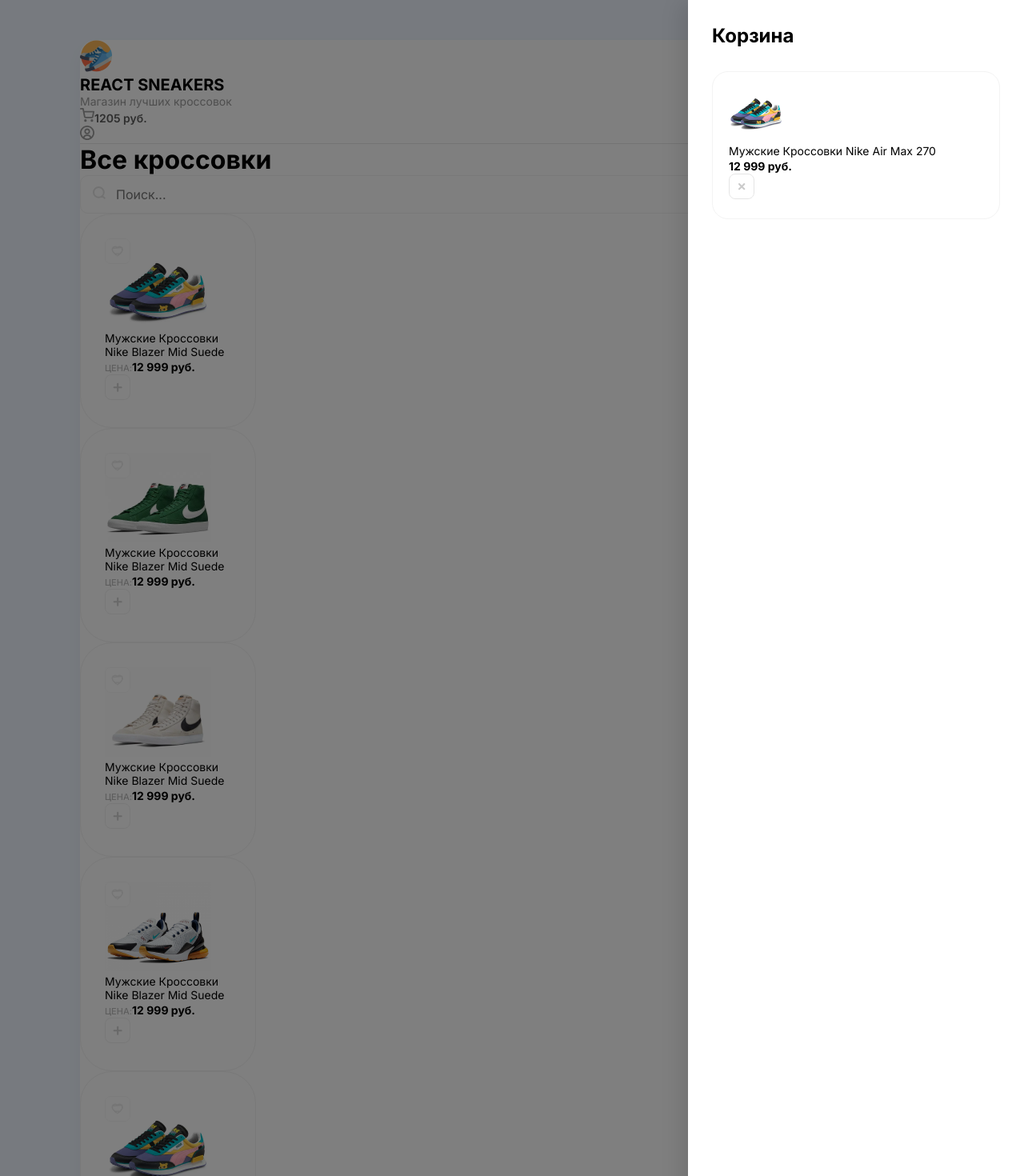
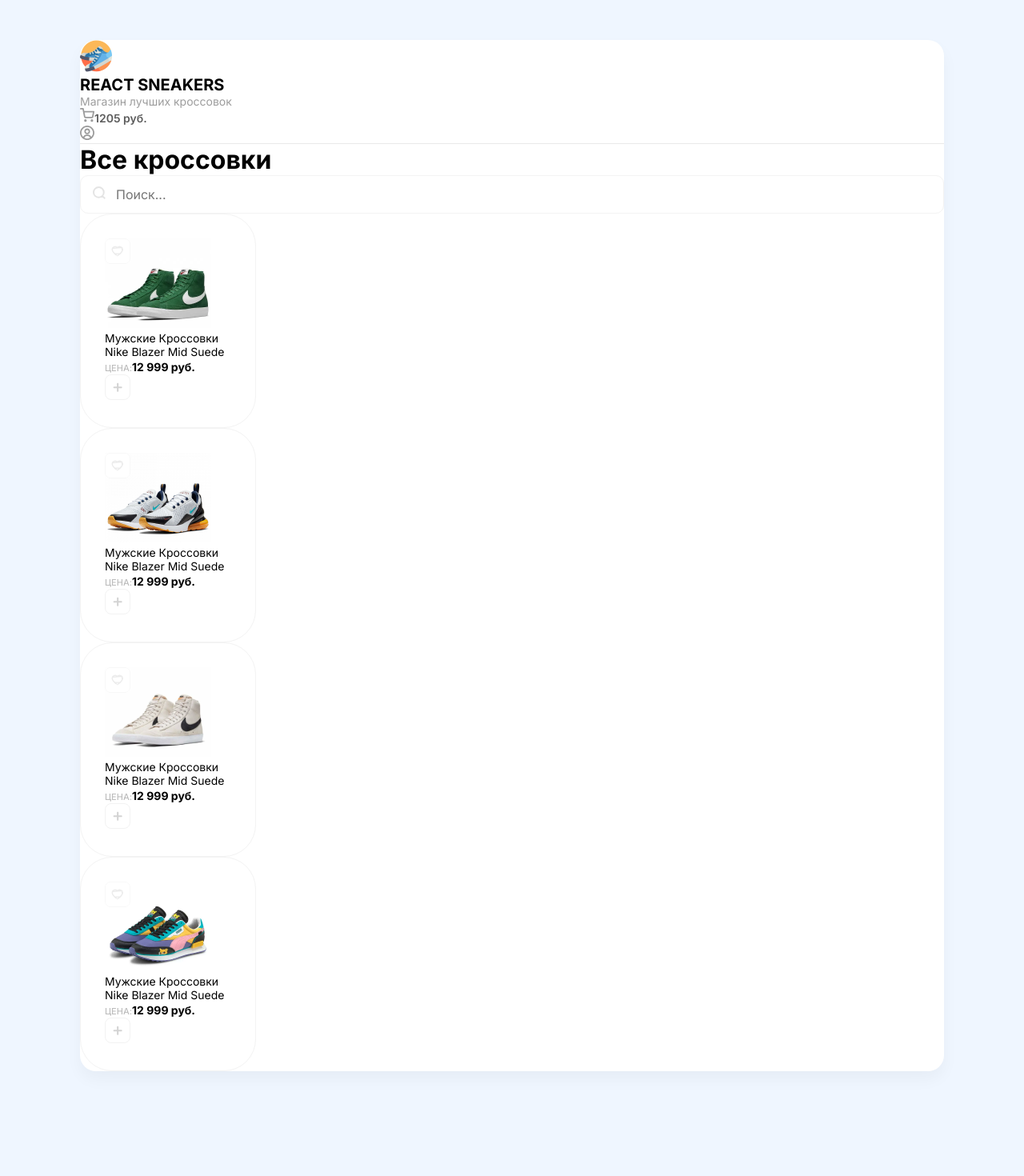
Before and after one commit to Behruz746/React-SNEAKERS, a React (Vite) app: page / in a window 1280 px wide. Shown: the top 1470 px of the page at 80% size. After the commit the page ends 1389 px from the top, so only its background shows below. Built offline with nearby package versions, Linux system fonts and the light colour scheme.

Commit message:
lessin 02 commit added new components

```diff
--- a/src/App.jsx
+++ b/src/App.jsx
@@ -1,78 +1,16 @@
 // Components
+import Drawer from "./components/Drawer";
+import Header from "./components/Header";
 import Cards from "./components/Cards";
 
 // Images
-import {
-  logo01,
-  korzinka,
-  user,
-  search,
-  shoes01,
-  remove_btn,
-} from "./assets/index.js";
+import { search } from "./assets/index.js";
 
 function App() {
-  let fullHeightW = window.outerHeight + window.innerHeight;
-
   return (
     <div className="wrapper clear">
-      <div className="overlay" style={{ height: `${fullHeightW}px` }}>
-        <div className="drawer__block">
-          <h2>Корзина</h2>
-
-          <div className="cart__item d-flex align-center mb-20">
-            <div
-              style={{ backgroundImage: `url(${shoes01})` }}
-              className="cart__item-img"
-            ></div>
-
-            <div className="mr-20 flex">
-              <p className="mb-5">Мужские Кроссовки Nike Air Max 270</p>
-              <b>12 999 руб.</b>
-            </div>
-
-            <img
-              width={32}
-              height={32}
-              src={remove_btn}
-              alt="Remove btn"
-              className="remove__btn"
-            />
-          </div>
-        </div>
-      </div>
-
-      <header className="d-flex justify-between align-center p-45">
-        <div className="header__left d-flex align-center">
-          <img
-            width={40}
-            height={40}
-            src={logo01}
-            alt="logo"
-            className="mr-15"
-          />
-          <div className="header__info">
-            <h3 className="header__title">REACT SNEAKERS</h3>
-            <p className="header__text">Магазин лучших кроссовок</p>
-          </div>
-        </div>
-
-        <ul className="header__right d-flex align-center">
-          <li className="mr-30 d-flex align-center">
-            <img
-              width={18}
-              height={18}
-              src={korzinka}
-              alt="cor logo"
-              className="mr-5"
-            />
-            <span>1205 руб.</span>
-          </li>
-          <li>
-            <img width={18} height={18} src={user} alt="user logo" />
-          </li>
-        </ul>
-      </header>
+      <Drawer />
+      <Header />
 
       <div className="content p-45">
         <div className="d-flex justify-between align-center mb-40">
--- a/src/assets/index.js
+++ b/src/assets/index.js
@@ -6,6 +6,7 @@
 import heart from './svg/heart.svg';
 import heart_active from './svg/heart-active.svg';
 import remove_btn from './svg/remove-btn.svg';
+import arrow from './svg/arrow.svg';
 
 import shoes01 from './png/shoes01.png';
 import shoes02 from './png/shoes02.png';
@@ -20,6 +21,7 @@
     heart,
     heart_active,
     remove_btn,
+    arrow,
     search,
     shoes01,
     shoes02,
--- a/src/components/Cards.jsx
+++ b/src/components/Cards.jsx
@@ -4,7 +4,7 @@
 import { plusIcon, heart, heart_active } from "../assets/index.js";
 
 // card Data
-import cardsObj from "../constants/index.js";
+import cardsObj from "../constants/dataObj.js";
 
 function Cards() {
   return (
@@ -12,16 +12,14 @@
       {cardsObj.map((data) => {
         return (
           <div className="card" key={uuidv4()}>
-
             <div className="favorite">
               <img src={heart} alt="heart" />
             </div>
-
             <img width={133} height={112} src={data.image} alt="Shoes image" />
             <h5>{data.title}</h5>
             <div className="d-flex justify-between align-center">
               <div className="d-flex flex-column mt-15">
-                <span>Цена:</span>
+                <span>{data.price}</span>
                 <b>12 999 руб.</b>
               </div>
               <button className="card__btn">
--- /dev/null
+++ b/src/components/Drawer.jsx
@@ -0,0 +1,103 @@
+import { remove_btn, shoes01, arrow } from '../assets/index';
+
+function Drawer() {
+  return (
+    <>
+      <div style={{ display: "none" }} className="overlay">
+        <div className="drawer__block">
+          <h2 className="d-flex justify-between">
+            Корзина
+            <img
+              width={32}
+              height={32}
+              src={remove_btn}
+              alt="Remove btn"
+              className="cu-p"
+            />
+          </h2>
+
+          <div className="items">
+            <div className="cart__item d-flex align-center mb-20">
+              <div
+                style={{ backgroundImage: `url(${shoes01})` }}
+                className="cart__item-img"
+              ></div>
+
+              <div className="mr-20 flex">
+                <p className="mb-5">Мужские Кроссовки Nike Air Max 270</p>
+                <b>12 999 руб.</b>
+              </div>
+
+              <img
+                width={32}
+                height={32}
+                src={remove_btn}
+                alt="Remove btn"
+                className="remove__btn"
+              />
+            </div>
+            <div className="cart__item d-flex align-center mb-20">
+              <div
+                style={{ backgroundImage: `url(${shoes01})` }}
+                className="cart__item-img"
+              ></div>
+
+              <div className="mr-20 flex">
+                <p className="mb-5">Мужские Кроссовки Nike Air Max 270</p>
+                <b>12 999 руб.</b>
+              </div>
+
+              <img
+                width={32}
+                height={32}
+                src={remove_btn}
+                alt="Remove btn"
+                className="remove__btn"
+              />
+            </div>
+            <div className="cart__item d-flex align-center mb-20">
+              <div
+                style={{ backgroundImage: `url(${shoes01})` }}
+                className="cart__item-img"
+              ></div>
+
+              <div className="mr-20 flex">
+                <p className="mb-5">Мужские Кроссовки Nike Air Max 270</p>
+                <b>12 999 руб.</b>
+              </div>
+
+              <img
+                width={32}
+                height={32}
+                src={remove_btn}
+                alt="Remove btn"
+                className="remove__btn"
+              />
+            </div>
+          </div>
+
+          <div className="cartTotal__block">
+            <ul>
+              <li>
+                <span>Итого:</span>
+                <div></div>
+                <b>21 498 руб.</b>
+              </li>
+              <li>
+                <span>Налог 5%:</span>
+                <div></div>
+                <b>1074 руб.</b>
+              </li>
+            </ul>
+            <button className="greenBtn">
+              Оформить заказ
+              <img src={arrow} alt="Arrow" />
+            </button>
+          </div>
+        </div>
+      </div>
+    </>
+  );
+}
+
+export default Drawer;
--- /dev/null
+++ b/src/components/Header.jsx
@@ -0,0 +1,41 @@
+import { logo01, korzinka, user } from '../assets/index';
+
+function Header() {
+  return (
+    <>
+      <header className="d-flex justify-between align-center p-45">
+        <div className="header__left d-flex align-center">
+          <img
+            width={40}
+            height={40}
+            src={logo01}
+            alt="logo"
+            className="mr-15"
+          />
+          <div className="header__info">
+            <h3 className="header__title">REACT SNEAKERS</h3>
+            <p className="header__text">Магазин лучших кроссовок</p>
+          </div>
+        </div>
+
+        <ul className="header__right d-flex align-center">
+          <li className="mr-30 d-flex align-center">
+            <img
+              width={18}
+              height={18}
+              src={korzinka}
+              alt="cor logo"
+              className="mr-5"
+            />
+            <span>1205 руб.</span>
+          </li>
+          <li>
+            <img width={18} height={18} src={user} alt="user logo" />
+          </li>
+        </ul>
+      </header>
+    </>
+  );
+}
+
+export default Header;
--- /dev/null
+++ b/src/constants/dataObj.js
@@ -0,0 +1,27 @@
+import { shoes01, shoes02, shoes03, shoes04 } from "../assets/index";
+let price = "ЦЕНА:";
+
+const cardsObj = [
+  {
+    title: "Мужские Кроссовки Nike Blazer Mid Suede",
+    image: shoes02,
+    price: price,
+  },
+  {
+    title: "Мужские Кроссовки Nike Blazer Mid Suede",
+    image: shoes04,
+    price: price,
+  },
+  {
+    title: "Мужские Кроссовки Nike Blazer Mid Suede",
+    image: shoes03,
+    price: price,
+  },
+  {
+    title: "Мужские Кроссовки Nike Blazer Mid Suede",
+    image: shoes01,
+    price: price,
+  },
+];
+
+export default cardsObj;
--- a/src/constants/index.js
+++ /dev/null
@@ -1,70 +0,0 @@
-import { shoes01, shoes02, shoes03, shoes04 } from "../assets/index";
-
-const cardsObj = [
-  {
-    title: "Мужские Кроссовки Nike Blazer Mid Suede",
-    image: shoes01,
-  },
-  {
-    title: "Мужские Кроссовки Nike Blazer Mid Suede",
-    image: shoes02,
-  },
-  {
-    title: "Мужские Кроссовки Nike Blazer Mid Suede",
-    image: shoes03,
-  },
-  {
-    title: "Мужские Кроссовки Nike Blazer Mid Suede",
-    image: shoes04,
-  },
-  {
-    title: "Мужские Кроссовки Nike Blazer Mid Suede",
-    image: shoes01,
-  },
-  {
-    title: "Мужские Кроссовки Nike Blazer Mid Suede",
-    image: shoes02,
-  },
-  {
-    title: "Мужские Кроссовки Nike Blazer Mid Suede",
-    image: shoes03,
-  },
-  {
-    title: "Мужские Кроссовки Nike Blazer Mid Suede",
-    image: shoes04,
-  },
-  {
-    title: "Мужские Кроссовки Nike Blazer Mid Suede",
-    image: shoes01,
-  },
-  {
-    title: "Мужские Кроссовки Nike Blazer Mid Suede",
-    image: shoes02,
-  },
-  {
-    title: "Мужские Кроссовки Nike Blazer Mid Suede",
-    image: shoes03,
-  },
-  {
-    title: "Мужские Кроссовки Nike Blazer Mid Suede",
-    image: shoes04,
-  },
-  {
-    title: "Мужские Кроссовки Nike Blazer Mid Suede",
-    image: shoes01,
-  },
-  {
-    title: "Мужские Кроссовки Nike Blazer Mid Suede",
-    image: shoes02,
-  },
-  {
-    title: "Мужские Кроссовки Nike Blazer Mid Suede",
-    image: shoes03,
-  },
-  {
-    title: "Мужские Кроссовки Nike Blazer Mid Suede",
-    image: shoes04,
-  },
-];
-
-export default cardsObj;
--- a/src/index.scss
+++ b/src/index.scss
@@ -157,8 +157,12 @@
   top: 0;
   background: rgba(0, 0, 0, 0.5);
   z-index: 9;
+}
 
 .drawer__block {
+  display: flex;
+  flex-direction: column;
+  border: 1px solid #d00;
   position: absolute;
   width: 420px;
    height: 100%;
@@ -175,11 +179,97 @@
     font-weight: 700;
     line-height: normal;
   }
+
+  .items {
+    flex: 1;
+    overflow: auto;
+    margin: 20px 0;
+
+    &::-webkit-scrollbar {
+      width: 20px;
+    }
+
+    &::-webkit-scrollbar-track {
+      box-shadow: inset 0 0 3px rgb(206, 202, 202);
+      border-radius: 5px;
+    }
+
+    &::-webkit-scrollbar-thumb {
+      background: rgba(188, 184, 184, 0.672);
+      border-radius: 5px;
+    }
+
+    &::-webkit-scrollbar-thumb:hover {
+      background: rgb(188, 184, 184);
+    }
+  }
+}
+
+.cartTotal__block {
+  ul {
+    margin-bottom: 40px !important;
+
+    li {
+      display: flex;
+      align-items: flex-end;
+      margin-bottom: 20px;
+    }
+
+    div {
+      flex: 1;
+      height: 1px;
+      border-bottom: 1px dashed #DFDFDF;
+      position: relative;
+      top: -4px;
+      margin: 0 10px;
+    }
+  }
+
+  .greenBtn {
+    position: relative;
+
+    &:hover {
+      img {
+        transform: translateX(5px);
+      }
+    }
+
+    img {
+      position: absolute;
+      right: 30px;
+      top: 20px;
+      transition: transform .15s ease-in-out;
+    }
+  }
+}
+
+.greenBtn {
+  width: 100%;
+  height: 55px;
+  background-color: #9dd558;
+  border-radius: 18px;
+  border: 0;
+  outline: 0;
+  color: #FFF;
+  text-align: center;
+  font-size: 16px;
+  font-style: normal;
+  font-weight: 500;
+  line-height: normal;
+  cursor: pointer;
+  transition: .2s ease-in-out;
+
+  &:hover {
+    background-color: lighten(#9dd558, 5%);
+  }
+
+  &:active {
+    background-color: darken(#9dd558, 5%);
   }
 }
 
 .cart__item {
-  margin-top: 30px;
+  margin: 30px 10px 0 0;
   border-radius: 20px;
   padding: 20px;
   border: 1px solid #f3f3f3;
```
Also changed, not shown: src/assets/svg/arrow.svg (added). Lines whose indentation alone changed are shown as unchanged.
